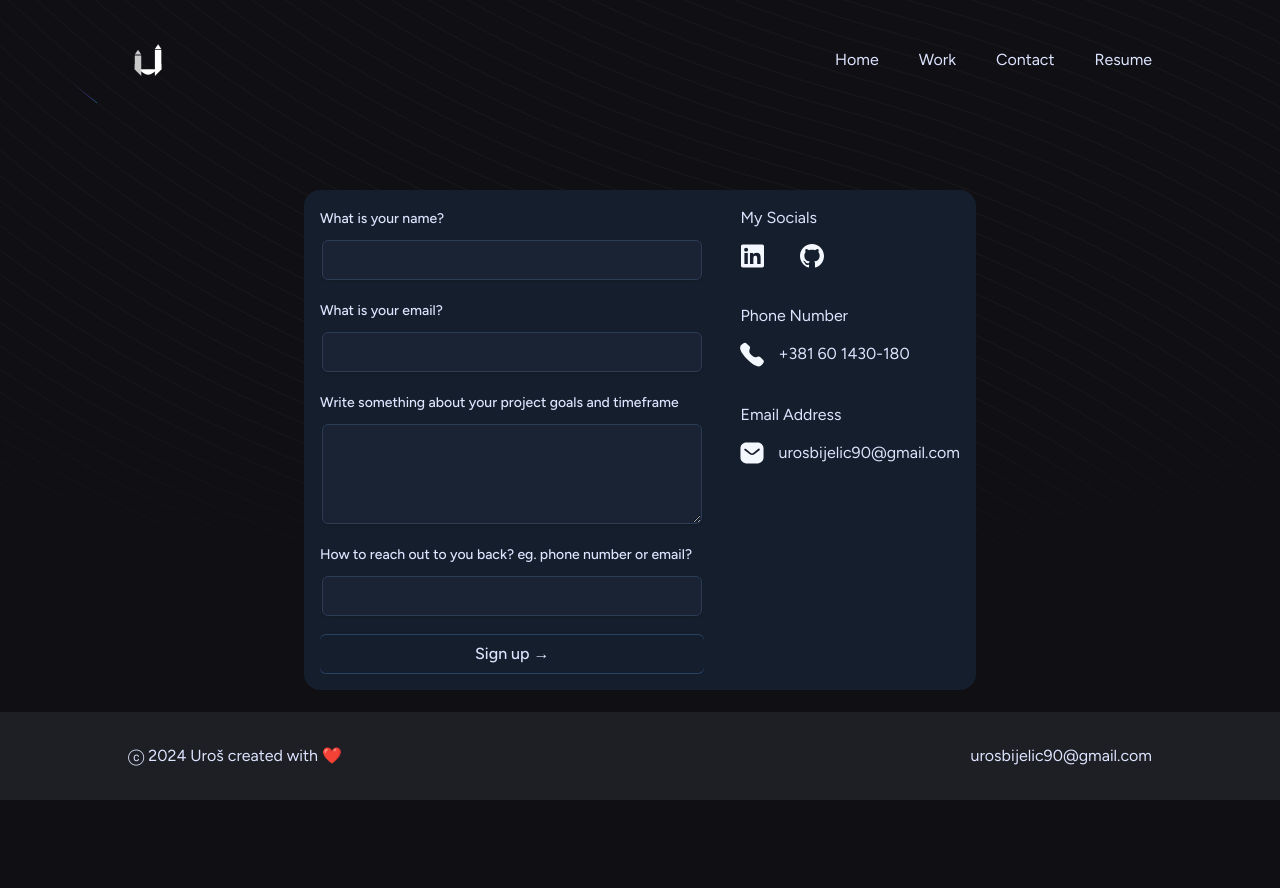
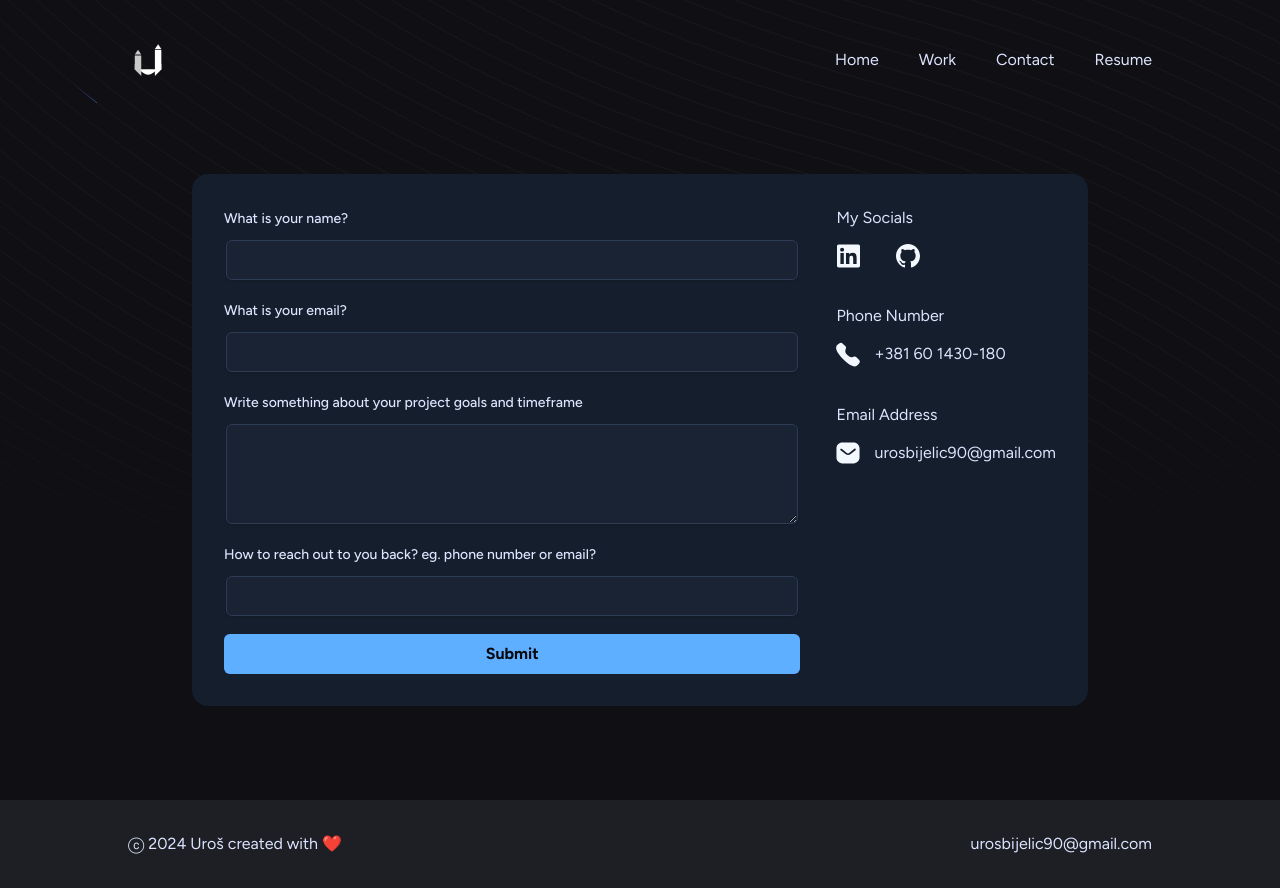
Before and after one commit to Uros-Bijelic/portfolio, a Next.js app: page /contact in a window 1280 px wide. Before the commit the page ends 800 px from the top, so only its background shows below. Built offline with nearby package versions, Linux system fonts and the light colour scheme.

Commit message:
fix all things found by Faizan

```diff
--- a/app/(root)/contact/page.tsx
+++ b/app/(root)/contact/page.tsx
@@ -56,7 +56,7 @@ const ContactPage = () => {
         transition={{
           duration: 0.5,
         }}
-        className="md:flex-between z-20 mx-auto mt-20 flex w-full max-w-2xl flex-col overflow-auto rounded-2xl bg-[#151E2C] p-4 max-md:max-h-[80vh] md:flex-row md:gap-9"
+        className="md:flex-between z-20 mx-auto mt-20 flex w-full max-w-4xl flex-col overflow-auto rounded-2xl bg-[#151E2C] p-8 max-md:max-h-[80vh] md:flex-row md:gap-9"
       >
         <Form {...form}>
           <form
@@ -76,10 +76,10 @@ const ContactPage = () => {
               />
             </div>
             <button
-              className="from-black text-white relative block h-10 w-full rounded-md bg-gradient-to-br to-neutral-600 font-medium shadow-[0px_1px_0px_0px_#5EAFFF40_inset,0px_-1px_0px_0px_#5EAFFF40_inset] hover:border hover:border-blue-500"
+              className="from-black text-white relative block h-10 w-full rounded-md bg-blue-500 bg-gradient-to-br to-neutral-600 font-bold text-black-100 shadow-[0px_1px_0px_0px_#5EAFFF40_inset,0px_-1px_0px_0px_#5EAFFF40_inset] hover:border hover:border-blue-500"
               type="submit"
             >
-              Sign up &rarr;
+              Submit
             </button>
 
             <div className="my-8 h-px w-full bg-gradient-to-r from-transparent via-neutral-300 to-transparent dark:via-neutral-700 md:hidden" />
--- a/components/layout/Footer.tsx
+++ b/components/layout/Footer.tsx
@@ -1,6 +1,6 @@
 const Footer = () => {
   return (
-    <footer className="fixed bottom-0 left-0 mt-40 w-full bg-black-600 px-4 py-8 md:px-5">
+    <footer className="w-full bg-black-600 px-4 py-8 md:px-5">
       <div className="flex-between mx-auto max-w-screen-lg">
         <p>ⓒ 2024 Uroš created with ❤️</p>
         <p>urosbijelic90@gmail.com</p>
```
